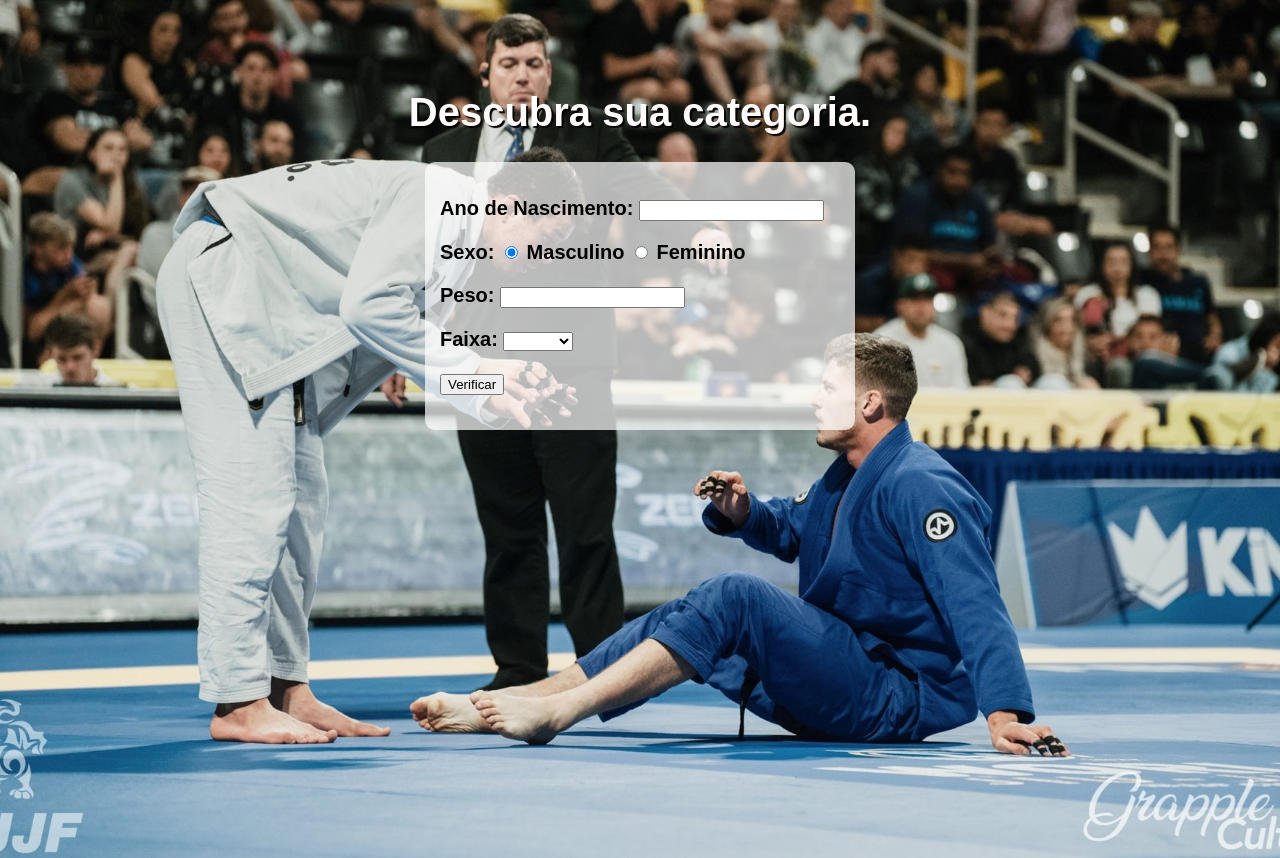
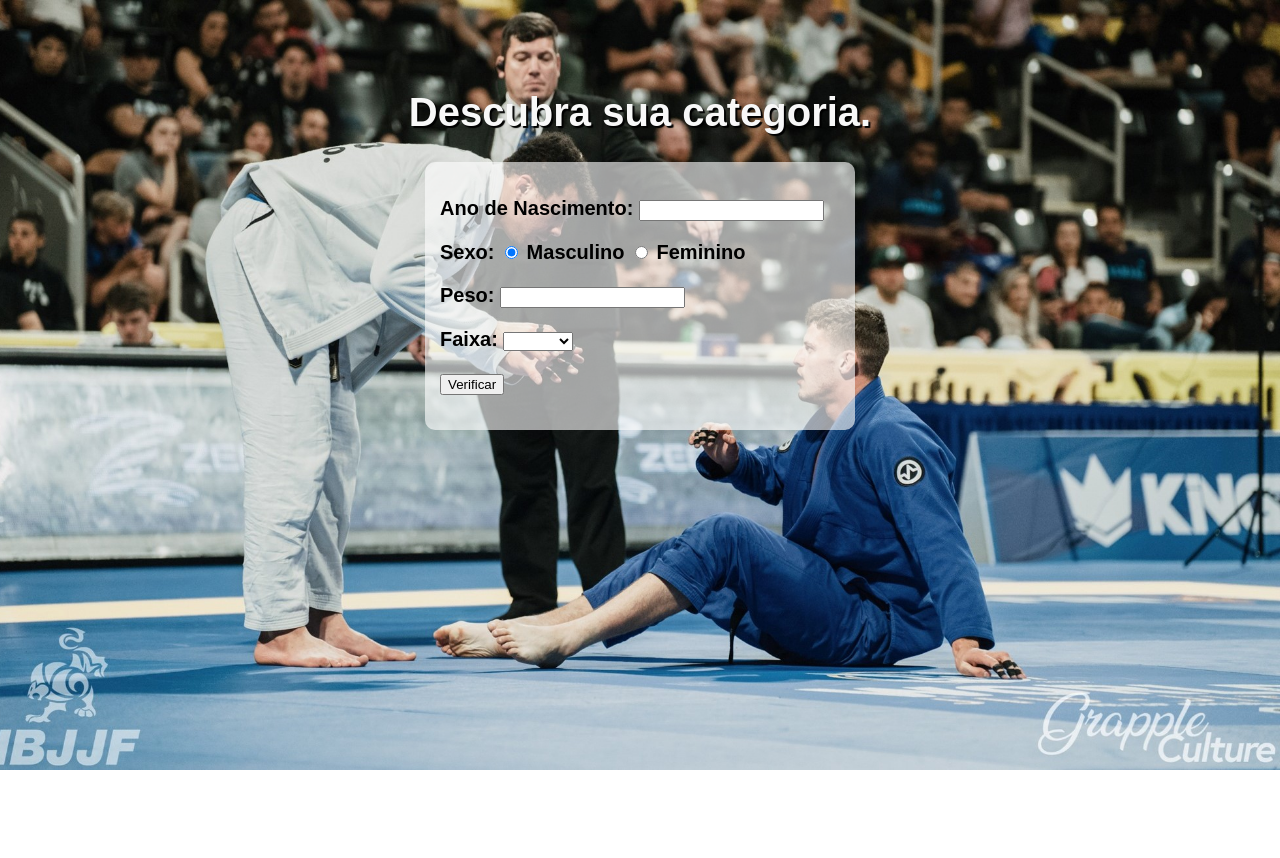
Before and after one commit to miojo1/primeiro-projeto-usando-JavaScript, a plain HTML site: page index.html in a window 1280 px wide. After the commit the page ends 800 px from the top, so only its background shows below. Drawn offline with Linux system fonts and the light colour scheme.

Commit message:
atualizando

```diff
--- a/estilo.css
+++ b/estilo.css
@@ -1,17 +1,17 @@
 body{
-    font: normal 15pt Arial;
+    font: normal 15pt sans-serif;
 
 }
 body#imagem{
-    height:95vh;
+    height:84vh;
     background-image: url(ibjjf.jpg) ;
-    background-position: center top;
+    background-position: center center;
+    background-repeat: no-repeat;
     background-size: cover;
-    background-repeat: no-repeat;
 }
 header{
     margin-top:90px;
-    color:rgb(255, 251, 251) ;
+    color:rgb(248, 248, 248) ;
     text-align:center ;
     text-shadow: 2px 2px 1px black;
 
@@ -20,7 +20,7 @@ header{
 
 section{
 
-    background: rgba(255, 255, 255, 0.705);
+    background: rgba(255, 255, 255, 0.616);
     border-radius: 10px;
     padding: 15px;
     width: 400px;
```
